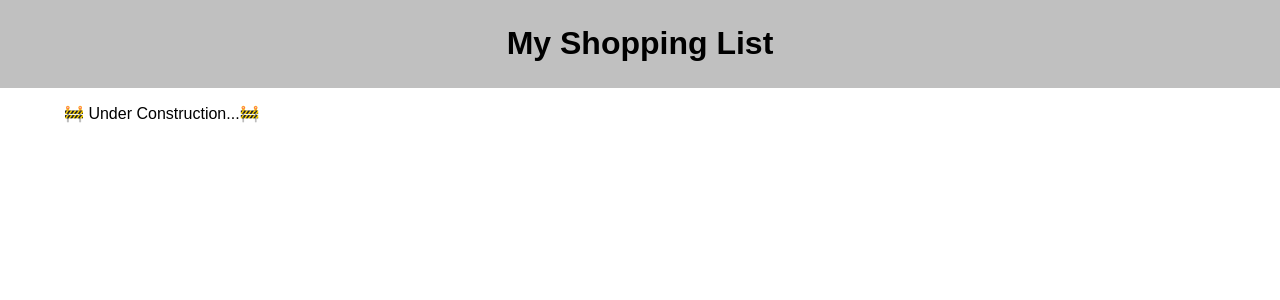
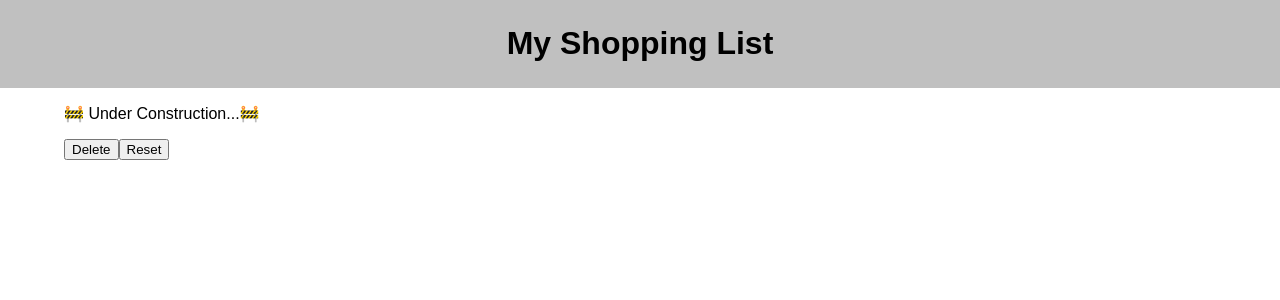
Before and after one commit to msharp94/POD1-React-Shopping-List, a React (Create React App) app: page / in a window 1280 px wide. Shown: the top 300 px of the page. Built offline with nearby package versions, Linux system fonts and the light colour scheme; no server answers.

Commit message:
this was changing urls for my delete paths and making buttons for the buttons functions to fire

```diff
--- a/src/components/App/App.jsx
+++ b/src/components/App/App.jsx
@@ -1,6 +1,7 @@
 import React, { useState, useEffect } from 'react';
 import axios from 'axios';
 import Header from '../Header/Header.jsx';
+import DeleteOrClear from '../DeleteClear/deleteClear.js'
 
 import './App.css';
 
@@ -12,7 +13,7 @@ function App() {
 
     axios({
         method: 'DELETE',
-        url: `/list/${listId}`
+        url: `/list/a/${listId}`
     })
     .then((response) => {
         displayList();
@@ -26,7 +27,7 @@ function deleteList() {
 
     axios({
         method: 'DELETE',
-        url: `/list`
+        url: `/list/deleteAll`
     })
     .then((response) => {
         displayList();
@@ -107,6 +108,7 @@ function deleteList() {
         <Header />
         <main>
           <p>🚧 Under Construction...🚧</p>
+          <DeleteOrClear resetItems={resetItems}  deleteList={deleteList}/>
         </main>
       </div>
     );
--- a/src/components/DeleteClear/deleteClear.js
+++ b/src/components/DeleteClear/deleteClear.js
@@ -1,7 +1,22 @@
-import React, {useState} from 'react';
+import PropTypes from 'prop-types';
 
-function deleteOrClear({ clear, delete}) {
-    const [isClear, isDelete] = useState(true);
+function DeleteOrClear({ clear, ...props}) {
+
+    return (
+        <>
+           <button onClick= {(event) => props.deleteList()}>Delete</button>
+
+           <button onClick= {(event) => props.resetItems()}>Reset</button>
+
+
+
+        </>
+
+
+    );
+
 
 
 }
+
+export default DeleteOrClear;
```
Also changed, not shown: 1 other file (tests, documents, lock files or other folders).
